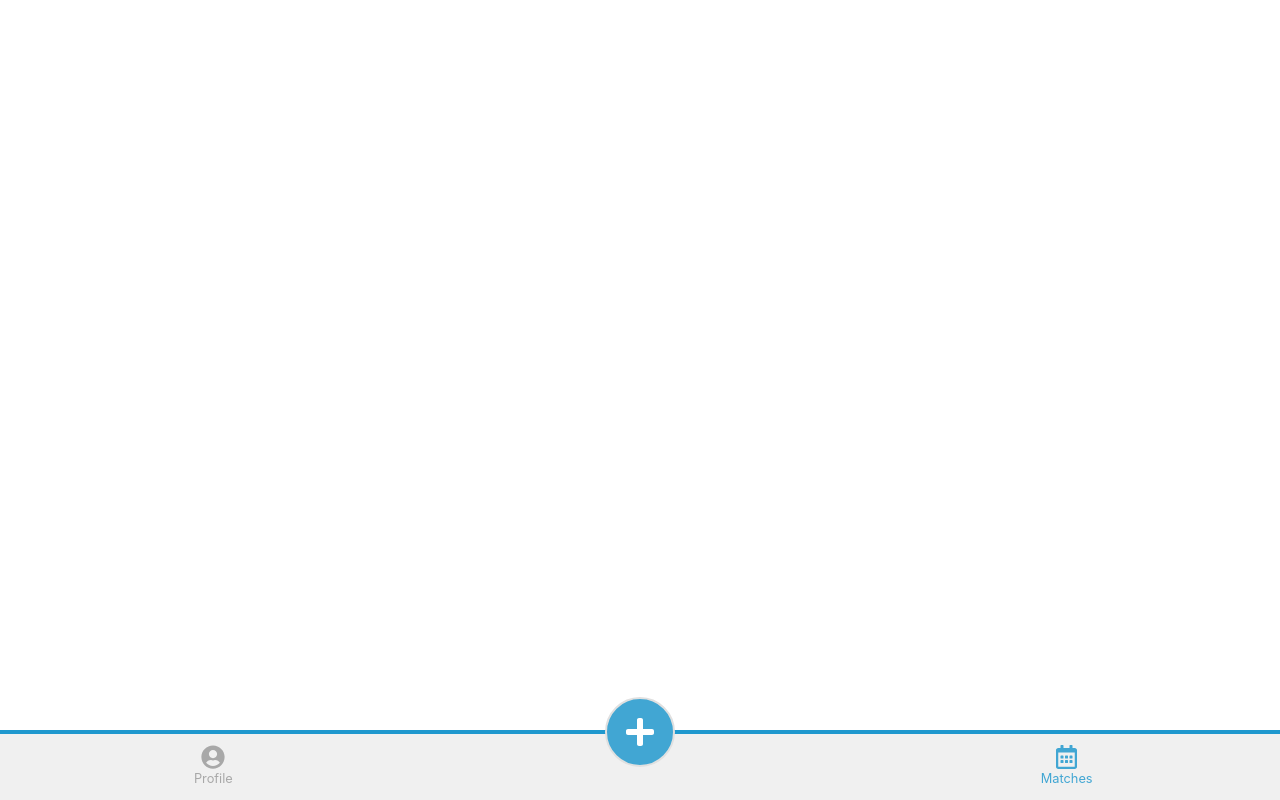
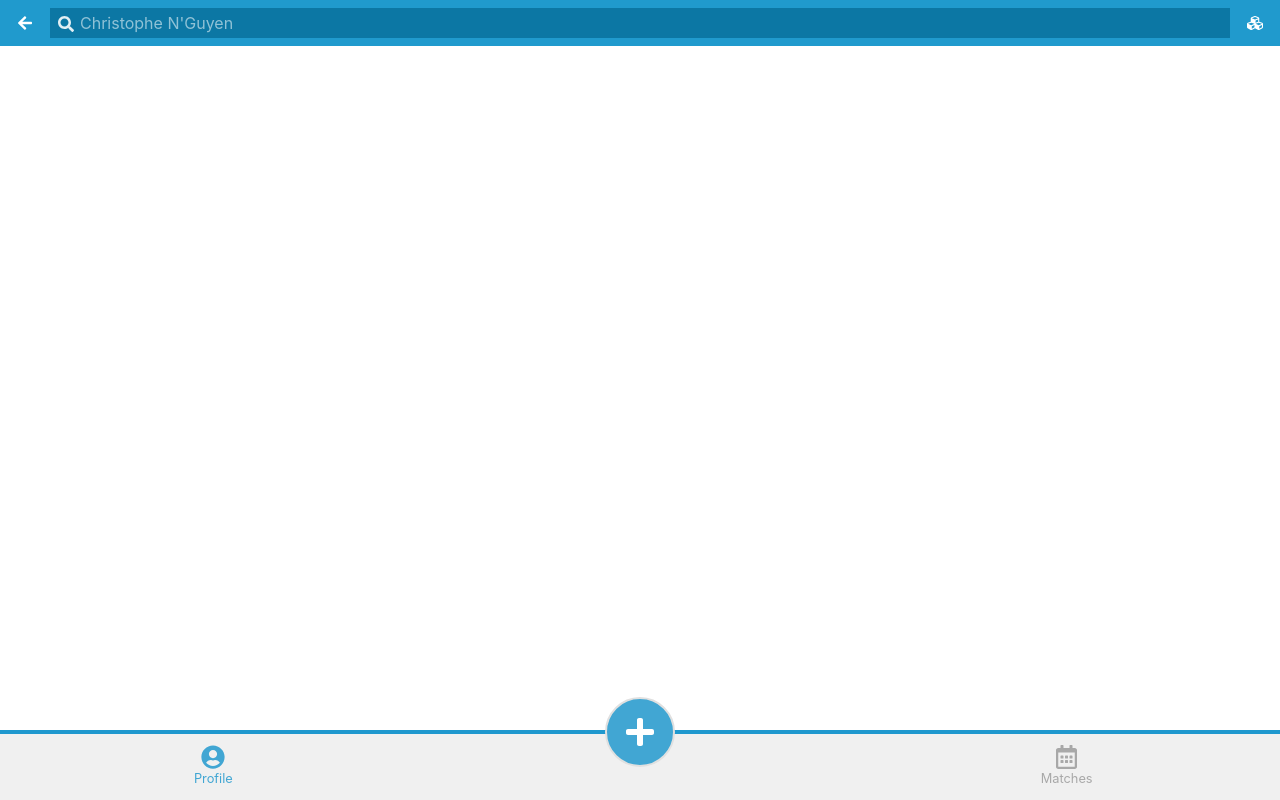
Before and after one commit to Ngoc0905/krank1, a Vue app: page /profile in a window 1280 px wide. Built offline with nearby package versions, Linux system fonts and the light colour scheme.

Commit message:
profile page

```diff
--- a/src/App.vue
+++ b/src/App.vue
@@ -1,10 +1,14 @@
 <template>
   <div class="container-fluid">
-    <router-view />
+    <main>
+      <router-view />
+    </main>
     <div class="footer">
       <div class="profile-container">
-        <i class="fas fa-user-circle"></i>
-        <span>Profile</span>
+        <router-link to="/profile">
+          <i class="fas fa-user-circle"></i>
+          <span>Profile</span>
+        </router-link>
       </div>
       <div class="nav-button">
         <button class="plus-btn-container">
@@ -12,8 +16,10 @@
         </button>
       </div>
       <div class="matches-container active">
-        <i class="far fa-calendar-alt"></i>
-        <span>Matches</span>
+        <router-link to="/">
+          <i class="far fa-calendar-alt"></i>
+          <span>Matches</span>
+        </router-link>
       </div>
     </div>
   </div>
@@ -41,6 +47,7 @@ export default {
 </style>
 
 <style scoped>
+
 .footer {
   position: fixed;
   bottom: 0;
@@ -63,7 +70,20 @@ export default {
   font-size: 1.5rem;
 }
 
-.footer > div.active {
+.footer > div a {
+  display: flex;
+  justify-content: center;
+  align-items: center;
+  flex-direction: column;
+  color: #a8a8a8;
+}
+
+.footer > div a:active,
+.footer > div a:hover {
+  text-decoration: none;
+}
+
+.footer > div a.router-link-exact-active {
   color: #41a6d3;
 }
 
@@ -71,7 +91,7 @@ export default {
   font-size: 2rem;
 }
 
-.footer > div.nav-button .plus-btn-container{
+.footer > div.nav-button .plus-btn-container {
   height: 70px;
   width: 70px;
   border-radius: 50%;
@@ -81,11 +101,17 @@ export default {
   align-items: center;
   margin-top: -70px;
   color: #fff;
-  border: 2px solid #E0E0E0;
+  border: 2px solid #e0e0e0;
   outline: none;
 }
 
 .footer > div span {
   font-size: 0.8rem;
 }
+
+main {
+  height: calc(100vh - 146px);
+  overflow: auto;
+  margin-top: 56px;
+}
 </style>
--- a/src/router.js
+++ b/src/router.js
@@ -3,7 +3,6 @@ import VueRouter from 'vue-router';
 
 import Home from './views/Home';
 import Profile from './views/Profile';
-import matches from './matches';
 
 Vue.use(VueRouter)
 
@@ -13,10 +12,7 @@ export default new VueRouter({
         {
             path: '/',
             name: 'home',
-            component: Home,
-            props: {
-                matches: matches
-            }
+            component: Home
         },
         {
             path: '/profile',
--- a/src/views/Home.vue
+++ b/src/views/Home.vue
@@ -1,6 +1,6 @@
 <template>
     <div class="home">
-      <nav class="navbar navbar-expand-lg navbar-dark">
+      <nav class="navbar navbar-expand-lg fixed-top navbar-dark">
           <a class="navbar-brand" href="#">Krank Club</a>
       </nav>
       <div v-if="matchesReady">
@@ -18,6 +18,7 @@
 
 <script>
 import MatchInfo from "../components/MatchInfo";
+import matches from "../matches";
 
 export default {
   name: "Home",
@@ -26,11 +27,9 @@ export default {
   },
   data() {
     return {
-      matchesReady: false
+      matchesReady: false,
+      matches: matches
     };
-  },
-  props: {
-    matches: null
   },
   computed: {
     groupByDate() {
--- a/src/views/Profile.vue
+++ b/src/views/Profile.vue
@@ -1,17 +1,91 @@
 <template>
 	<div class="profile">
-
+		<nav class="navbar navbar-expand-lg fixed-top navbar-dark">
+			<a href="#" class="back-btn">
+				<i class="fas fa-arrow-left"></i>
+			</a>
+			<div class="search-box">
+				<i class="fas fa-search"></i>
+				<input type="text" v-model="searchText">
+			</div>
+			<a href="#" class="tools-btn">
+				<i class="fas fa-cubes"></i>
+			</a>
+		</nav>
+		<div class="cover-photo"></div>
 	</div>
 </template>
 
 <script>
 export default {
-	name: "Profile",
-	props: {}
+  name: "Profile",
+  props: {},
+  data() {
+    return {
+			searchText: "Christophe N'Guyen",
+      user: {
+        lastName: "N'Guyen",
+        firstName: "Christophe",
+        participated: 14,
+        organized: 5,
+        average: 7.2,
+        mainSport: "Football",
+        timeFavorite: {
+          date: [0, 2, 3, 4],
+          hour: [19, 23]
+        },
+        placeFavorite: ["UrbanSoccer Creteil", "Le Five Paris"],
+        partners: [],
+        otherSports: []
+      }
+    };
+	},
+	computed: {
+		fullName: function(){
+			return `${this.user.firstName} ${this.user.lastName}`;
+		}
+	}
 };
 </script>
 
 <!-- Add "scoped" attribute to limit CSS to this component only -->
 <style scoped>
+.navbar {
+  background: #209acd;
+	display: flex;
+	padding: .5rem 0;
+}
 
+.navbar a {
+	flex: 0 0 50px;
+  color: #fff;
+	text-align: center;
+}
+
+.navbar .search-box {
+	flex: 1;
+	position: relative;
+}
+
+.navbar .search-box svg {
+	z-index: 1;
+	position: absolute;
+	top: 8px;
+	left: 8px;
+	color: #E2EFF4;
+}
+
+.navbar .search-box input {
+	width: 100%;
+	height: 30px;
+	padding-left: 30px;
+	background-color: #0C77A4;
+	border:none;
+	color: #90C2D6;
+}
+
+.navbar .search-box input:active,
+.navbar .search-box input:focus {
+	outline: none;
+}
 </style>
```
